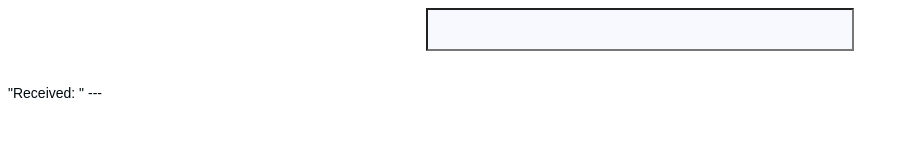
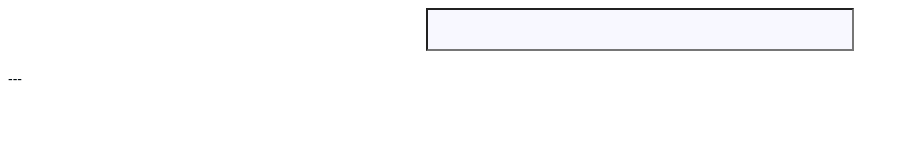
Before and after one commit to WinAuD/lab05-qxksrs, a React (Create React App) app: page / in a window 1280 px wide. Shown: the top 160 px of the page, without its empty margins (0-909 px from the left). Built offline with nearby package versions, Linux system fonts and the light colour scheme.

Commit message:
1 file modified

```diff
--- a/src/WikiFetch.js
+++ b/src/WikiFetch.js
@@ -62,9 +62,10 @@ class WikiFetch extends Component {
   render() {
     return (
       <div>
-        <input className="NiceInput" type="text" onChange={this.handleChange}/>
-        <p className="NiceOutput">"Received: " {this.state.text}</p>
+        <input className="NiceInput" type="text" onChange={this.handleChange} />
+        <div className="NiceOutput" dangerouslySetInnerHTML={{ __html: this.state.text }}></div>
       </div>
+
     );
   }
 }
```
